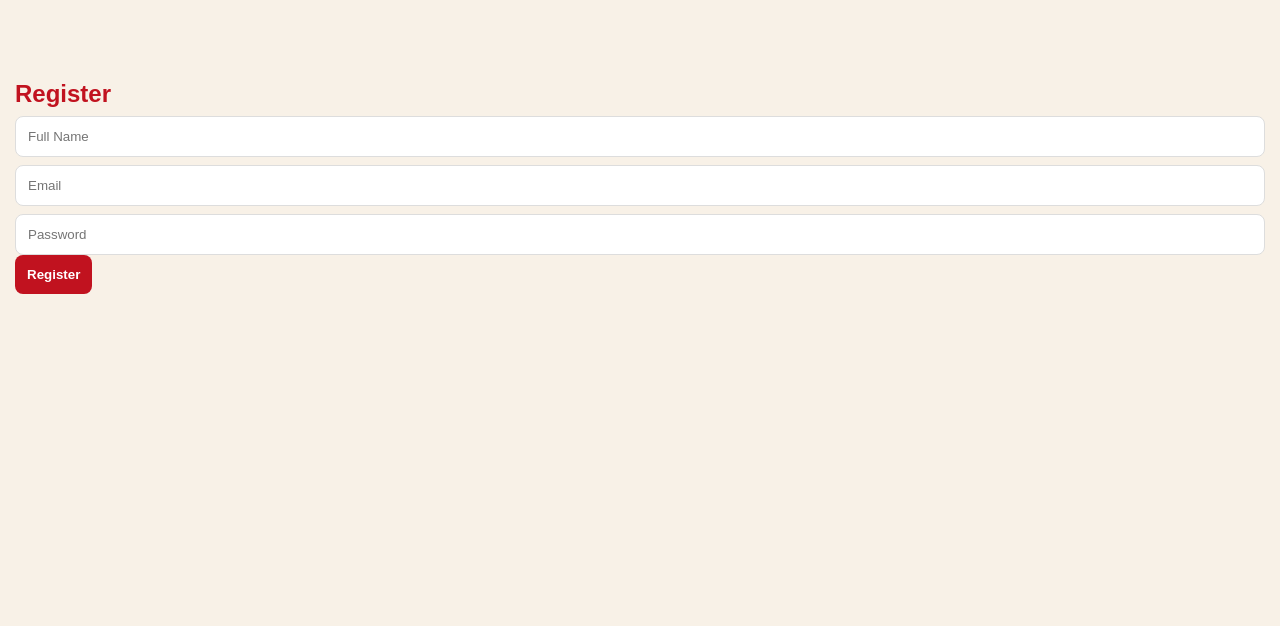
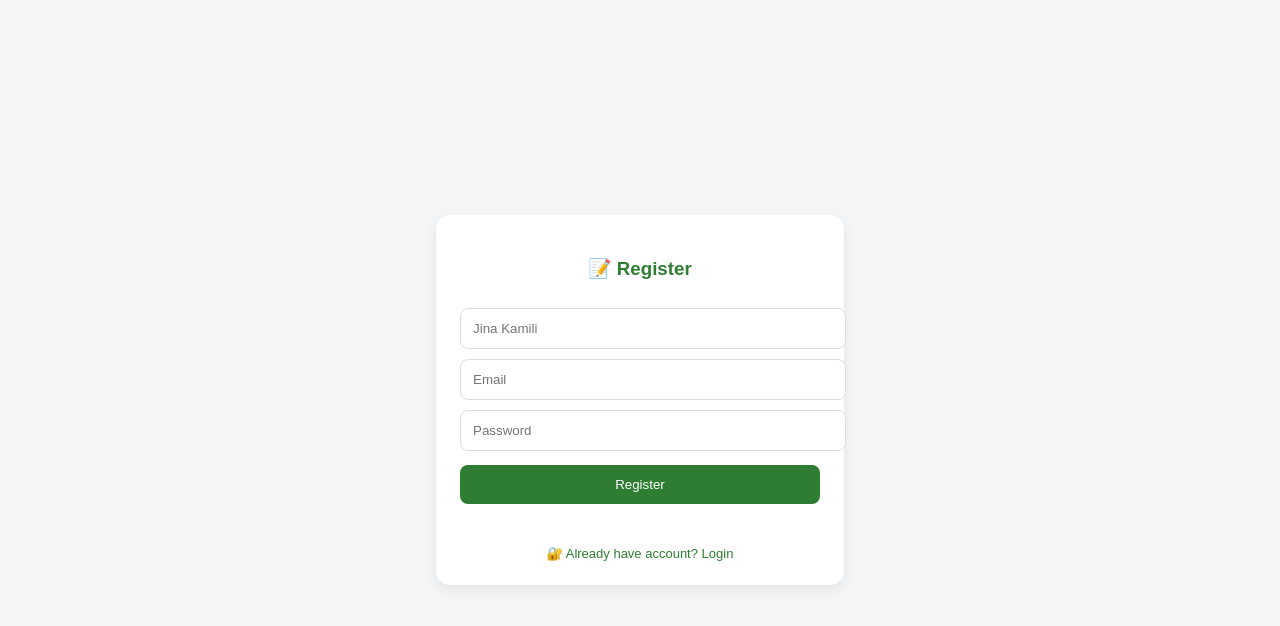
Before and after one commit to moyomtakatifu0-lgtm/Moyo, a plain HTML site: page public/pages/register.html in a window 1280 px wide. Drawn offline with Linux system fonts and the light colour scheme.

Commit message:
Fix: Correct import paths for register page (../../app/core/ instead of ../app/core/)

```diff
--- a/public/pages/register.html
+++ b/public/pages/register.html
@@ -1,44 +1,112 @@
 <!DOCTYPE html>
-<html lang="en">
+<html lang="sw">
 <head>
 <meta charset="UTF-8">
+<meta name="viewport" content="width=device-width, initial-scale=1.0">
 <title>Register</title>
-<link rel="stylesheet" href="../app/assets/css/global.css">
+<style>
+body{
+  margin:0;
+  font-family:Arial, sans-serif;
+  background:#f4f6f8;
+  display:flex;
+  justify-content:center;
+  align-items:center;
+  height:100vh;
+}
+
+.card{
+  width:90%;
+  max-width:360px;
+  background:#fff;
+  padding:24px;
+  border-radius:14px;
+  box-shadow:0 5px 15px rgba(0,0,0,0.08);
+}
+
+h3{ text-align:center; color:#2e7d32; }
+
+input{
+  width:100%;
+  padding:12px;
+  margin-top:10px;
+  border:1px solid #ddd;
+  border-radius:8px;
+}
+
+button{
+  width:100%;
+  margin-top:14px;
+  padding:12px;
+  background:#2e7d32;
+  color:#fff;
+  border:none;
+  border-radius:8px;
+}
+
+#msg{
+  text-align:center;
+  margin-top:10px;
+  min-height:18px;
+  font-size:13px;
+}
+
+.row{
+  margin-top:14px;
+  font-size:13px;
+  text-align:center;
+}
+
+.row a{
+  color:#2e7d32;
+  text-decoration:none;
+}
+</style>
 </head>
 
 <body>
 
-<div class="container">
+<div class="card">
 
-  <h2>Register</h2>
+  <h3>📝 Register</h3>
 
-  <input id="name" placeholder="Full Name">
-  <input id="email" placeholder="Email">
-  <input id="password" type="password" placeholder="Password">
+  <input id="name" placeholder="Jina Kamili" type="text">
+  <input id="email" placeholder="Email" type="email">
+  <input id="password" placeholder="Password" type="password">
 
   <button id="registerBtn">Register</button>
 
   <p id="msg"></p>
 
+  <div class="row">
+    <a onclick="go('login.html')">🔐 Already have account? Login</a>
+  </div>
+
 </div>
 
 <script type="module">
 
-import { registerUser } from "../app/core/authEngine.js";
-import { getUserRole } from "../app/core/roleGuard.js";
-import { go } from "../app/core/router.js";
+import { auth } from "../../app/core/firebase.js";
+import { go } from "../../app/core/router.js";
+
+import {
+  createUserWithEmailAndPassword
+} from "https://www.gstatic.com/firebasejs/9.23.0/firebase-auth.js";
+
+import {
+  doc,
+  setDoc
+} from "https://www.gstatic.com/firebasejs/9.23.0/firebase-firestore.js";
 
 window.go = go;
 
-const routes = {
-  admin: "admin/home.html",
-  editor: "editor/home.html",
-  writer: "writer/home.html",
-  user: "devotion/home.html"
-};
-
 const msg = document.getElementById("msg");
 const btn = document.getElementById("registerBtn");
+
+function setLoading(state){
+  btn.disabled = state;
+  btn.innerText = state ? "Creating..." : "Register";
+}
 
 btn.addEventListener("click", async () => {
 
@@ -49,26 +117,25 @@ btn.addEventListener("click", async () => {
   msg.innerText = "";
 
   if (!name || !email || !password) {
-    msg.innerText = "Jaza taarifa zote";
+    msg.innerText = "⚠️ Jaza taarifa zote";
     return;
   }
 
   try {
 
-    btn.disabled = true;
-    btn.innerText = "Creating...";
+    setLoading(true);
 
-    const user = await registerUser(email, password, name);
+    const cred = await createUserWithEmailAndPassword(auth, email, password);
 
-    const role = await getUserRole(user.uid);
+    msg.innerText = "✔ Account created";
 
-    go(routes[role] || routes.user);
+    go("login.html");
 
   } catch (e) {
-    msg.innerText = e.message;
+    msg.innerText = "❌ " + e.message;
+    console.log(e);
   } finally {
-    btn.disabled = false;
-    btn.innerText = "Register";
+    setLoading(false);
   }
 
 });
```
